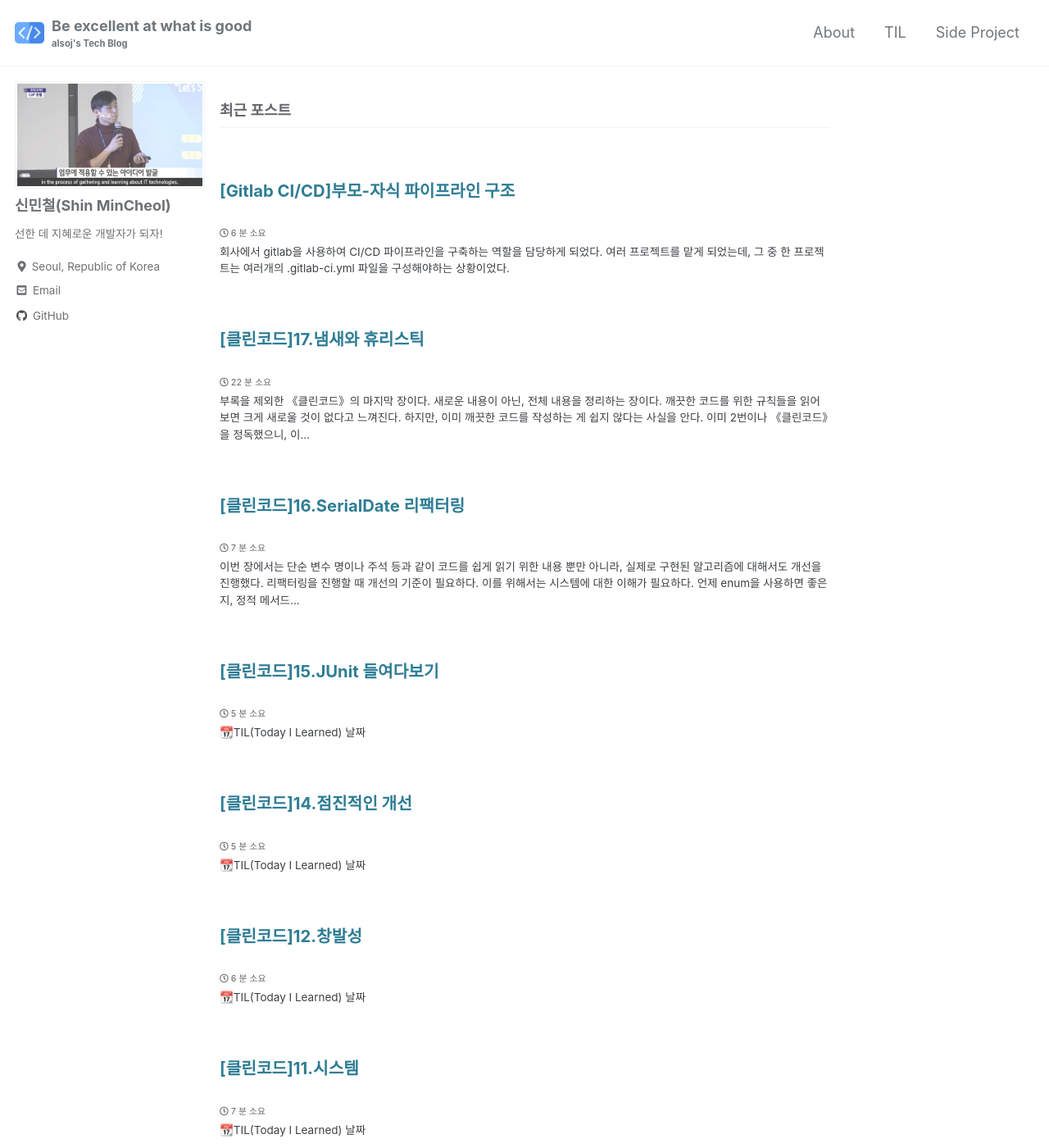
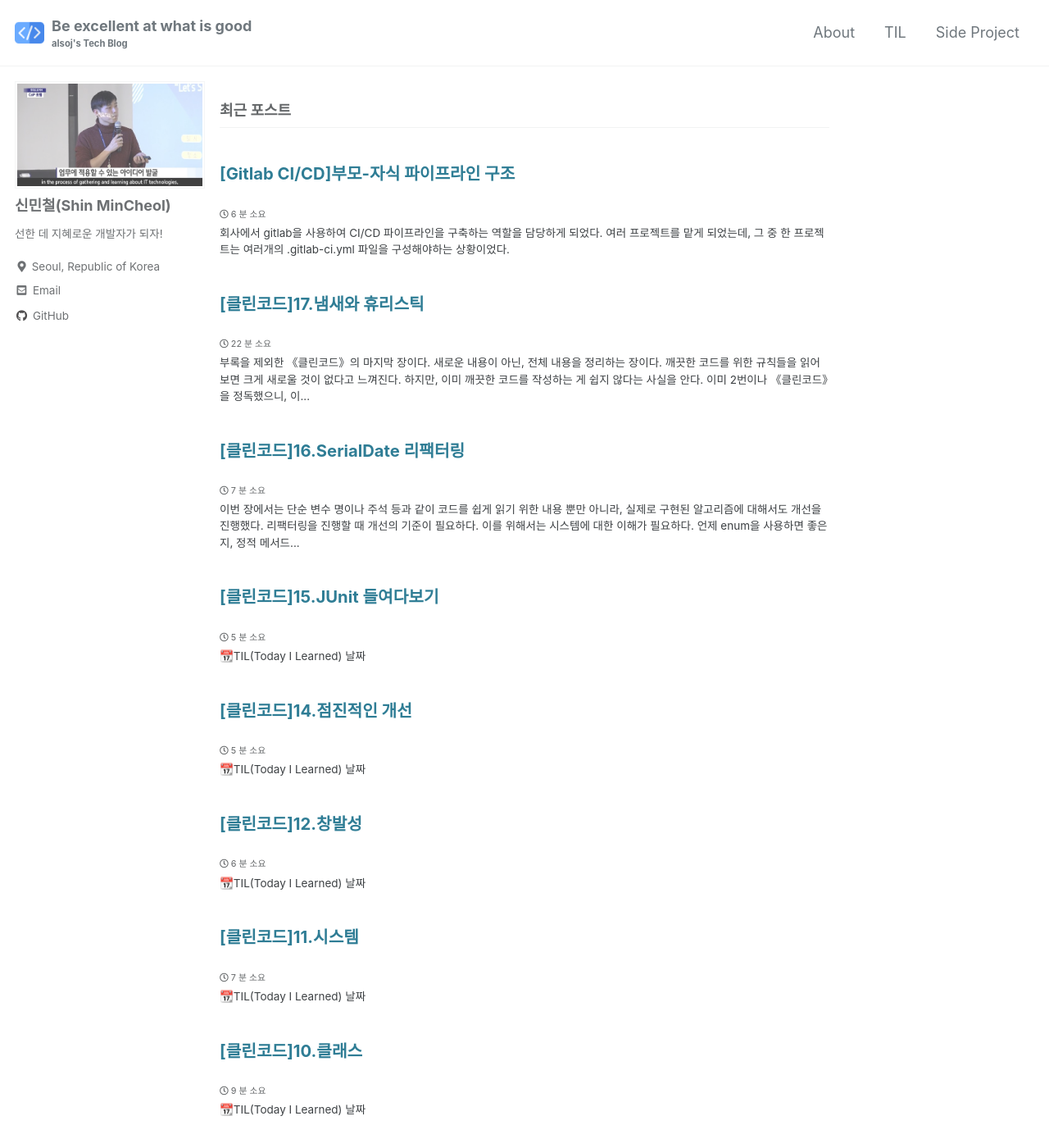
Before and after one commit to alsoj/alsoj.github.io, a Jekyll site: the page built from index.html, in a window 1280 px wide and 1400 px high. Shown: the whole window at 82% size. Built offline with Jekyll 4.4.1, drawn with Linux system fonts in a browser that asks for light colours; cached includes are drawn as plain includes; the list of posts is cut into pages by our own code.

Commit message:
modify css

```diff
--- a/_sass/minimal-mistakes/_archive.scss
+++ b/_sass/minimal-mistakes/_archive.scss
@@ -44,14 +44,14 @@
 }
 
 .archive__item-title {
-  margin-bottom: 0.25em;
+  margin: 1em 0 0.1em 0;
   font-family: $sans-serif-narrow;
   line-height: initial;
   overflow: hidden;
   text-overflow: ellipsis;
 
   a[rel="permalink"]::before {
-    content: '';
+    content: "";
     position: absolute;
     left: 0;
     top: 0;
@@ -285,7 +285,7 @@
   }
 
   a.btn::before {
-    content: '';
+    content: "";
     position: absolute;
     left: 0;
     top: 0;
@@ -311,7 +311,7 @@
     }
 
     a.btn::before {
-      content: '';
+      content: "";
       position: absolute;
       left: 0;
       top: 0;
@@ -352,7 +352,7 @@
     }
 
     a.btn::before {
-      content: '';
+      content: "";
       position: absolute;
       left: 0;
       top: 0;
@@ -396,7 +396,7 @@
     }
 
     a.btn::before {
-      content: '';
+      content: "";
       position: absolute;
       left: 0;
       top: 0;
@@ -442,7 +442,7 @@
    Wide Pages
    ========================================================================== */
 
-  .wide {
+.wide {
   .archive {
     @include breakpoint($large) {
       padding-right: 0;
@@ -457,7 +457,7 @@
 /* Place inside a single layout */
 
 .layout--single {
-	.feature__wrapper {
-		display: inline-block;
-	}
+  .feature__wrapper {
+    display: inline-block;
+  }
 }
```
